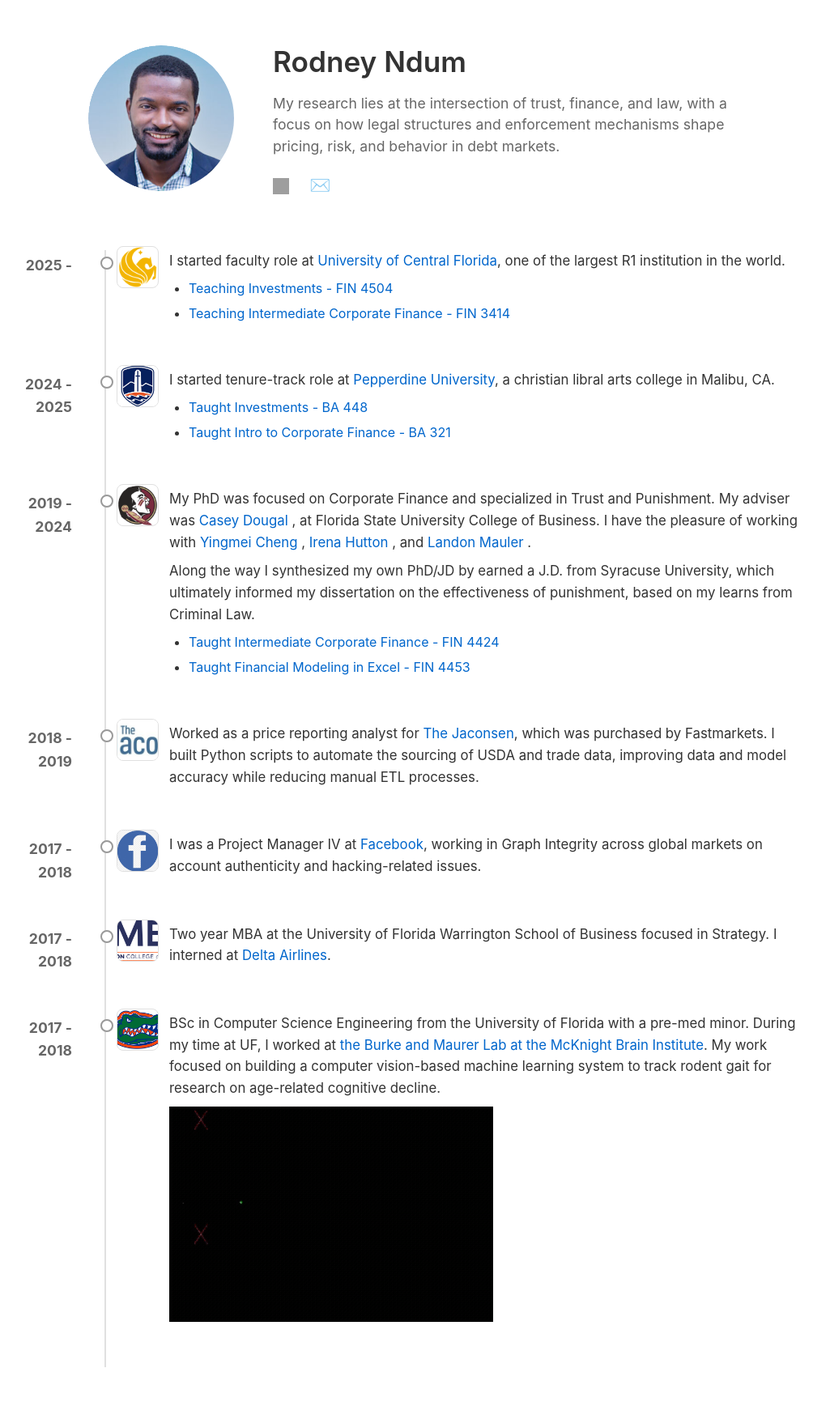
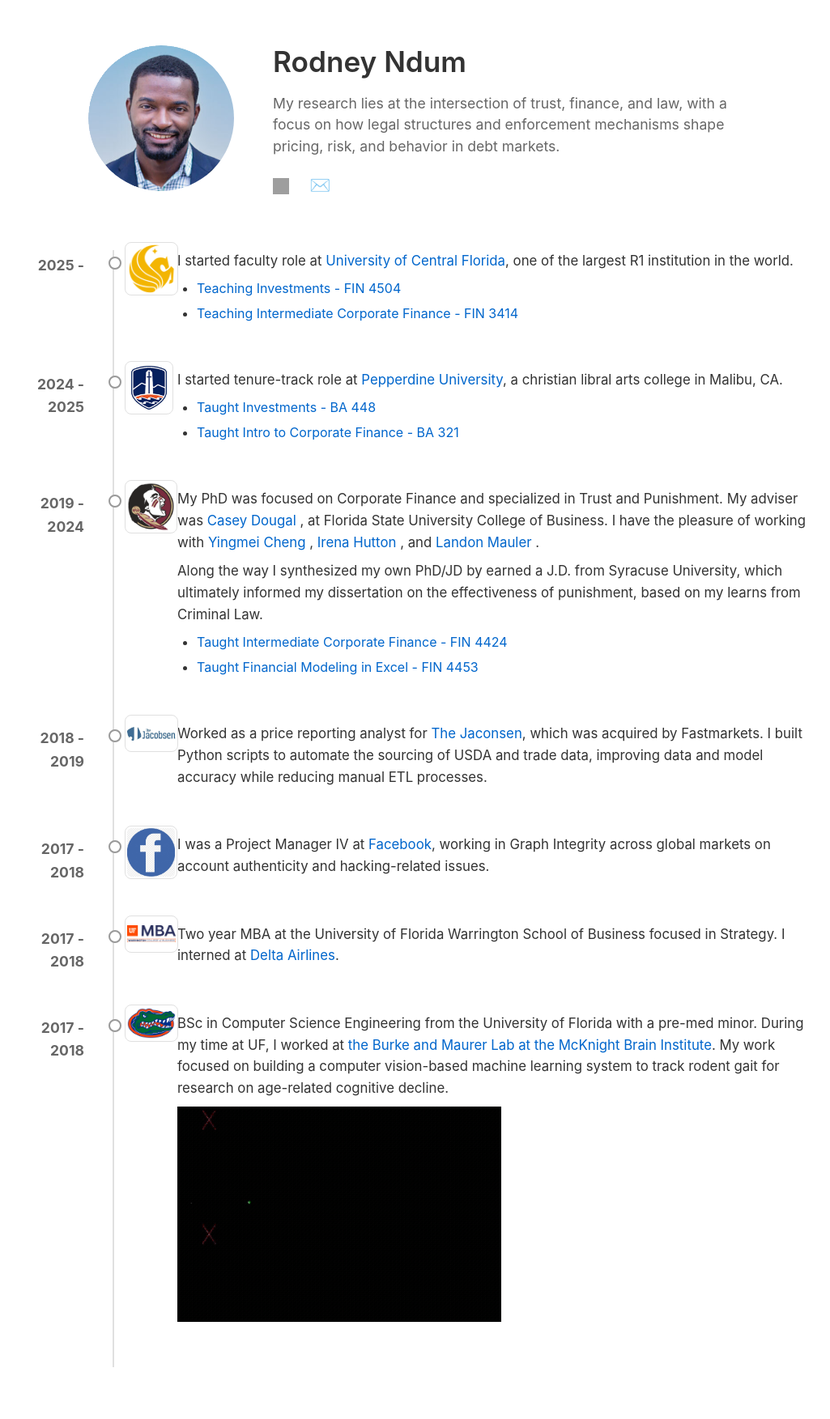
Before and after one commit to rndum/rndum.github.io, a Jekyll site: the page built from index.md, in a window 1280 px wide. Shown: the whole page at 81% size, without its empty margins (131-1156 px from the left). Built offline with Jekyll 4.4.1, drawn with Linux system fonts in a browser that asks for light colours; grey boxes are pictures that could not be loaded.

Commit message:
made image sizing dynamic and reduced the size of year

```diff
--- a/assets/css/style.css
+++ b/assets/css/style.css
@@ -64,13 +64,13 @@ body {
   position: relative;
   max-width: 800px;
   margin: 2em auto 4em;
-  padding-left: 160px;
+  padding-left: 180px;
 }
 
 .timeline::before {
   content: '';
   position: absolute;
-  left: 100px;
+  left: 120px;
   top: 0;
   height: 100%;
   width: 2px;
@@ -84,9 +84,9 @@ body {
 
 .timeline-date {
   position: absolute;
-  left: -160px;
+  left: -180px;
   top: 5px;
-  width: 60px;
+  width: 85px;
   text-align: right;
   font-weight: 700;
   color: #666;
@@ -108,12 +108,18 @@ body {
 .timeline-icon {
   position: absolute;
   left: -45px;
-  top: -5px;
-  width: 50px;
-  height: 50px;
+  top: -10px;
+  min-width: 40px;
+  min-height: 40px;
+  max-width: 60px;
+  max-height: 60px;
+  width: auto;
+  height: auto;
   border-radius: 8px;
-  object-fit: cover;
+  object-fit: contain;
+  background: #fff;
   border: 1px solid #e0e0e0;
+  padding: 2px;
 }
 
 .timeline-content {
--- a/index.md
+++ b/index.md
@@ -49,7 +49,7 @@ layout: default
   <div class="timeline-dot"></div>
   <img src="/assets/images/jacobsen.jpg" class="timeline-icon" />
   <div class="timeline-content">
-    <p>Worked as a price reporting analyst for <a href="https://thejacobsen.com/">The Jaconsen</a>, which was purchased by Fastmarkets. I built Python scripts to automate the sourcing of USDA and trade data, improving data and model accuracy while reducing manual ETL processes. </p>
+    <p>Worked as a price reporting analyst for <a href="https://thejacobsen.com/">The Jaconsen</a>, which was acquired by Fastmarkets. I built Python scripts to automate the sourcing of USDA and trade data, improving data and model accuracy while reducing manual ETL processes. </p>
   </div>
 </div>
 
```
